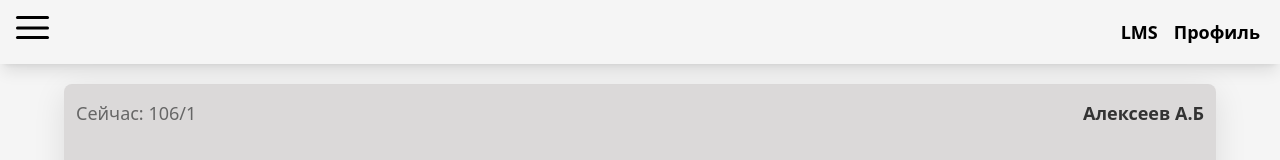
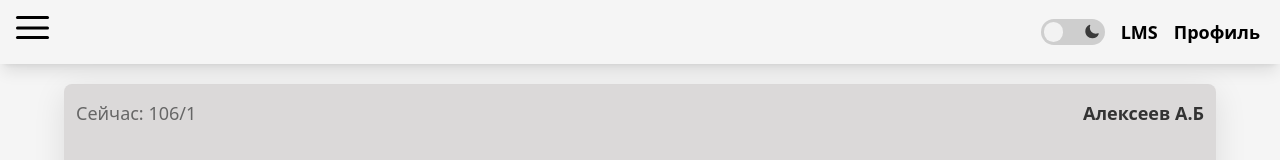
Before and after one commit to senyyapapa/lk-sut-front, a Next.js app: page / in a window 1280 px wide. Shown: the top 160 px of the page. Built offline with nearby package versions, Linux system fonts and the light colour scheme.

Commit message:
Add ChangethemeButton

```diff
--- /dev/null
+++ b/src/components/changetheme_button/ChangeBtn.scss
@@ -0,0 +1,68 @@
+  .theme-switch {
+    position: relative;
+    display: flex;
+    justify-content: center;
+    direction: rtl;
+  }
+
+  #theme-checkbox {
+    display: none;
+  }
+
+  #theme-checkbox + label {
+    font-size: 2rem;
+    height: 0.8em;
+    width: 2.0em;
+    border-radius: 0.55em;
+    cursor: pointer;
+    display: flex;
+    justify-content: space-between;
+    background-color: #cecece;
+    position: relative;
+  }
+
+  #theme-checkbox:checked + label {
+    background-color: #4e4d4d;
+  }
+
+  #theme-checkbox + label:active {
+    transform: scale(0.85);
+    transition: transform 0.2s;
+  }
+
+  #theme-checkbox + label div {
+    width: 0.6em;
+    height: 0.6em;
+    border-radius: inherit;
+    position: absolute;
+    top: 0.1em;
+    left: 0.1em;
+    z-index: 10;
+    transition: 0.5s cubic-bezier(1, 0.33, 0.11, 1.34);
+    background-color: #f2f2f2;
+  }
+
+  #theme-checkbox:checked + label div {
+    left: 1.25em;
+    background-color: #212121;
+  }
+
+  #theme-checkbox + label span {
+    display: flex;
+  }
+
+  #theme-checkbox + label svg {
+    display: inline-block;
+    height: 0.8em;
+    width: 0.8em;
+    padding: 0.15em;
+    box-sizing: border-box;
+  }
+
+  #theme-checkbox + label span:first-of-type {
+    color: #3a3a3a;
+  }
+
+  #theme-checkbox + label span:last-of-type {
+    color: #cecece;
+  }
--- /dev/null
+++ b/src/components/changetheme_button/ChangeBtn.tsx
@@ -0,0 +1,49 @@
+"use client"
+import React, { useState, useEffect } from 'react';
+import "./ChangeBtn.scss"
+
+const ChangeBtn = () => {
+  const [isDark, setIsDark] = useState(() => {
+    const savedTheme = localStorage.getItem('theme');
+    return savedTheme == 'dark';
+  });
+
+  useEffect(() => {
+    localStorage.setItem('theme', isDark ? 'dark' : 'light');
+  });
+
+  const toggleTheme = () => {
+    setIsDark(!isDark);
+  };
+
+  console.log("Тема:", isDark ? 'dark' : 'light');
+
+  return (
+      <div className="theme-switch">
+        <input
+          type="checkbox"
+          id="theme-checkbox"
+          checked={isDark}
+          onChange={toggleTheme}
+        />
+        <label htmlFor="theme-checkbox">
+          <div />
+          <span>
+            {/* Солнце */}
+            <svg xmlns="http://www.w3.org/2000/svg" viewBox="0 0 24 24" fill="currentColor" className="w-6 h-6">
+              <path fillRule="evenodd" d="M9.528 1.718a.75.75 0 01.162.819A8.97 8.97 0 009 6a9 9 0 009 9 8.97 8.97 0 003.463-.69.75.75 0 01.981.98 10.503 10.503 0 01-9.694 6.46c-5.799 0-10.5-4.701-10.5-10.5 0-4.368 2.667-8.112 6.46-9.694a.75.75 0 01.818.162z" clipRule="evenodd" />
+            </svg>
+          </span>
+          <span>
+            {/* Луна */}
+            <svg xmlns="http://www.w3.org/2000/svg" viewBox="0 0 24 24" fill="currentColor" className="w-6 h-6">
+              <path d="M12 2.25a.75.75 0 01.75.75v2.25a.75.75 0 01-1.5 0V3a.75.75 0 01.75-.75zM7.5 12a4.5 4.5 0 119 0 4.5 4.5 0 01-9 0zM18.894 6.166a.75.75 0 00-1.06-1.06l-1.591 1.59a.75.75 0 101.06 1.061l1.591-1.59zM21.75 12a.75.75 0 01-.75.75h-2.25a.75.75 0 010-1.5H21a.75.75 0 01.75.75zM17.834 18.894a.75.75 0 001.06-1.06l-1.59-1.591a.75.75 0 10-1.061 1.06l1.59 1.591zM12 18a.75.75 0 01.75.75V21a.75.75 0 01-1.5 0v-2.25A.75.75 0 0112 18zM7.758 17.303a.75.75 0 00-1.061-1.06l-1.591 1.59a.75.75 0 001.06 1.061l1.591-1.59zM6 12a.75.75 0 01-.75.75H3a.75.75 0 010-1.5h2.25A.75.75 0 016 12zM6.697 7.757a.75.75 0 001.06-1.06l-1.59-1.591a.75.75 0 00-1.061 1.06l1.59 1.591z" />
+            </svg>
+          </span>
+        </label>
+      </div>
+  );
+};
+
+
+export default ChangeBtn;
--- a/src/components/header/Header.tsx
+++ b/src/components/header/Header.tsx
@@ -2,7 +2,7 @@
 import Link from 'next/link';
 import './Header.scss';
 import { usePathname } from 'next/navigation';
-
+import ChangeBtn from "@/components/changetheme_button/ChangeBtn";
 
 
 export default function Header() {
@@ -14,6 +14,7 @@ export default function Header() {
         <>
             <div className='header shadow-lg fixed z-50'>
                 <div className='items-header flex items-center gap-4'>
+                    <ChangeBtn />
                     <a href="https://lms.spbgut.ru/">LMS</a>
                     <Link href={pathname === "/" ? "/account" : "/"}>{pathname === "/account" ? "Главная" : "Профиль"}</Link>
                 </div>
```
